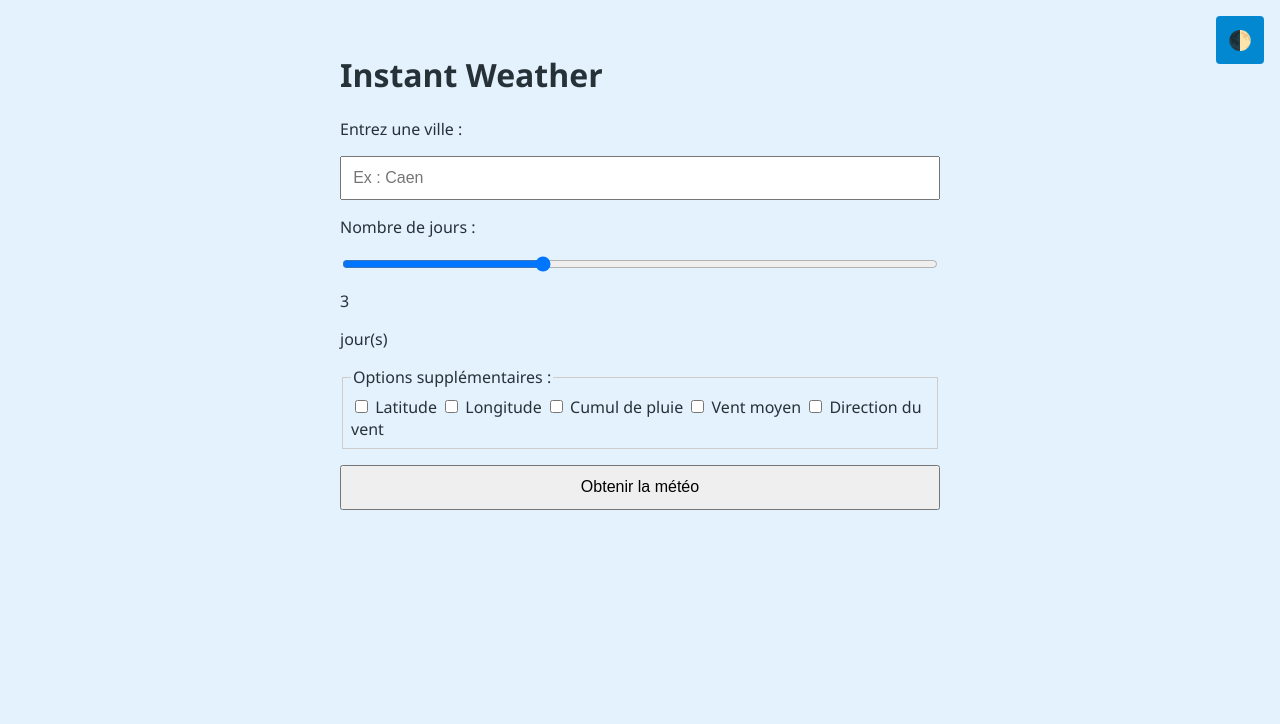
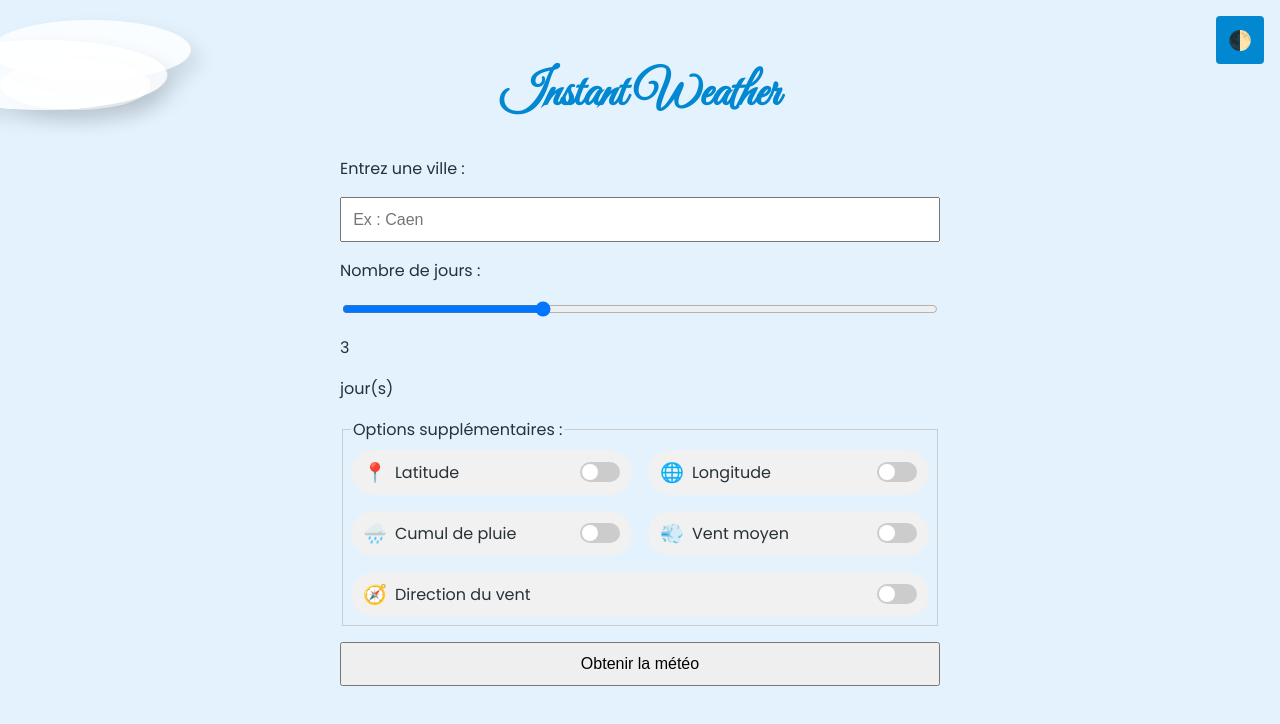
Before and after one commit to Hokoloina/TPsae203, a plain HTML site: page index.html in a window 1280 px wide. Drawn offline with Linux system fonts and the light colour scheme; some icons are missing.

Commit message:
amélioration couleurs

```diff
--- a/index.html
+++ b/index.html
@@ -8,11 +8,24 @@
     <!-- Weather Icons par Erik Flowers -->
     <link rel="stylesheet"
         href="https://cdnjs.cloudflare.com/ajax/libs/weather-icons/2.0.10/css/weather-icons.min.css" />
+    <!-- Ajout de Google Fonts pour une typographie moderne -->
+    <link href="https://fonts.googleapis.com/css2?family=Great+Vibes&family=Poppins:wght@400;700&display=swap"
+        rel="stylesheet">
+    <!-- Weather Icons par Erik Flowers -->
+    <link rel="stylesheet"
+        href="https://cdnjs.cloudflare.com/ajax/libs/weather-icons/2.0.10/css/weather-icons.min.css" />
 
     <link rel="stylesheet" href="style.css">
 </head>
 
 <body>
+    <!-- Ajout d'un conteneur pour afficher des nuages animés en fond -->
+    <div class="clouds">
+        <!-- Ajout de plusieurs div pour simuler le mouvement des nuages -->
+        <div class="cloud" style="top: 20px; left: -150px; width: 200px; height: 60px; animation-duration: 50s;"></div>
+        <div class="cloud" style="top: 60px; left: -100px; width: 150px; height: 50px; animation-duration: 70s;"></div>
+        <div class="cloud" style="top: 40px; left: -200px; width: 250px; height: 70px; animation-duration: 60s;"></div>
+    </div>
     <!-- Bouton de bascule Dark Mode -->
     <button id="toggleDarkMode" aria-label="Basculer mode sombre">🌓</button>
 
@@ -21,27 +34,65 @@
 
         <form id="weatherForm">
             <!-- Pour l’input ville -->
+
             <label for="city">Entrez une ville :</label>
-            <input type="text" id="city" placeholder="Ex : Caen" required aria-required="true">
+            <input type="text" id="city" placeholder="Ex : Caen" required aria-required="true" autocomplete="off">
 
+            <!--Slider pour choisir le nombre de jours  -->
             <label for="daysRange">Nombre de jours :</label>
             <input type="range" id="daysRange" min="1" max="7" value="3" aria-valuemin="1" aria-valuemax="7"
                 aria-valuenow="3">
             <span id="daysDisplay">3</span> jour(s)
 
-            <fieldset>
+            <!-- Pour les options supplémentaires  -->
+            <fieldset class="toggle-options">
                 <legend>Options supplémentaires :</legend>
-                <label><input type="checkbox" id="showLat"> Latitude</label>
-                <label><input type="checkbox" id="showLon"> Longitude</label>
-                <label><input type="checkbox" id="showRain"> Cumul de pluie</label>
-                <label><input type="checkbox" id="showWind"> Vent moyen</label>
-                <label><input type="checkbox" id="showDir"> Direction du vent</label>
+                <div class="toggle-option">
+                    <label for="showLat">
+                        <span class="toggle-icon">📍</span>
+                        Latitude
+                        <input type="checkbox" id="showLat">
+                        <span class="slider"></span>
+                    </label>
+                </div>
+                <div class="toggle-option">
+                    <label for="showLon">
+                        <span class="toggle-icon">🌐</span>
+                        Longitude
+                        <input type="checkbox" id="showLon">
+                        <span class="slider"></span>
+                    </label>
+                </div>
+                <div class="toggle-option">
+                    <label for="showRain">
+                        <span class="toggle-icon">🌧️</span>
+                        Cumul de pluie
+                        <input type="checkbox" id="showRain">
+                        <span class="slider"></span>
+                    </label>
+                </div>
+                <div class="toggle-option">
+                    <label for="showWind">
+                        <span class="toggle-icon">💨</span>
+                        Vent moyen
+                        <input type="checkbox" id="showWind">
+                        <span class="slider"></span>
+                    </label>
+                </div>
+                <div class="toggle-option">
+                    <label for="showDir">
+                        <span class="toggle-icon">🧭</span>
+                        Direction du vent
+                        <input type="checkbox" id="showDir">
+                        <span class="slider"></span>
+                    </label>
+                </div>
             </fieldset>
 
             <button type="submit">Obtenir la météo</button>
         </form>
 
-        <!-- aria-live pour annoncer dynamiquement les résultats -->
+        <!-- Zone d'affichage dynamique  -->
         <section id="weatherDisplay" aria-live="polite"></section>
     </main>
 
--- a/style.css
+++ b/style.css
@@ -14,15 +14,58 @@
 }
 
 body {
-    font-family: 'Segoe UI', sans-serif;
+    font-family: 'Poppins', sans-serif;
     margin: 0;
     background-color: var(--bg-light);
     color: var(--text-light);
     display: flex;
-    justify-content: center;
-    align-items: flex-start;
+    flex-direction: column;
+    align-items: center;
     padding: 2rem;
+    transition: background 0.5s ease-in-out;
 }
+
+/* Titre en Great Vibes */
+h1 {
+    font-family: 'Great Vibes', cursive;
+    font-size: 3rem;
+    color: var(--primary);
+    text-align: center;
+}
+
+/* ------------------------------
+   Fond animé avec nuages
+--------------------------------- */
+.clouds {
+    position: fixed;
+    top: 0;
+    left: 0;
+    width: 100%;
+    height: 200px;
+    pointer-events: none;
+    overflow: hidden;
+    z-index: -2;
+}
+
+/* Style et animation des nuages */
+.cloud {
+    position: absolute;
+    background: rgba(255, 255, 255, 0.8);
+    border-radius: 50%;
+    box-shadow: 10px 10px 20px rgba(0, 0, 0, 0.1);
+    animation: float linear infinite;
+}
+
+@keyframes float {
+    0% {
+        transform: translateX(0);
+    }
+
+    100% {
+        transform: translateX(110vw);
+    }
+}
+
 
 /* Mode sombre */
 .dark-mode {
@@ -50,10 +93,14 @@ body {
     font-size: 1.2rem;
 }
 
-
+/* ------------------------------
+   Formulaire et conteneur principal
+--------------------------------- */
 main {
     max-width: 600px;
     width: 100%;
+    position: relative;
+    z-index: 1;
 }
 
 form {
@@ -68,73 +115,84 @@ button {
     font-size: 1rem;
 }
 
-fieldset {
-    border: 1px solid #ccc;
-    padding: 0.5rem;
+/* ------------------------------
+   Toggle switches custom pour options supplémentaires
+--------------------------------- */
+.toggle-options {
+  display: flex;
+  flex-wrap: wrap;
+  gap: 1rem;
+  justify-content: space-between;
 }
 
+.toggle-option {
+  flex: 1 1 calc(50% - 1rem);
+}
+
+.toggle-option label {
+  display: flex;
+  align-items: center;
+  justify-content: space-between;
+  background: #f1f1f1;
+  padding: 0.5rem 0.75rem;
+  border-radius: 25px;
+  cursor: pointer;
+  transition: background 0.3s;
+}
+
+.toggle-option label:hover {
+  background: #e0e0e0;
+}
+
+.toggle-option .toggle-icon {
+  font-size: 1.2rem;
+  color: var(--primary);
+  margin-right: 0.5rem;
+}
+
+/* Masquer la case à cocher native */
+.toggle-option input {
+  display: none;
+}
+
+/* Slider custom du toggle */
+.toggle-option .slider {
+  position: relative;
+  width: 40px;
+  height: 20px;
+  background: #ccc;
+  border-radius: 10px;
+  margin-left: auto;
+  transition: background 0.3s;
+}
+
+.toggle-option .slider::before {
+  content: "";
+  position: absolute;
+  width: 16px;
+  height: 16px;
+  background: white;
+  border-radius: 50%;
+  top: 2px;
+  left: 2px;
+  transition: transform 0.3s;
+}
+
+.toggle-option input:checked + .slider {
+  background: var(--primary);
+}
+
+.toggle-option input:checked + .slider::before {
+  transform: translateX(20px);
+}
+
+/* ------------------------------
+   Affichage des cartes météo
+--------------------------------- */
 #weatherDisplay {
   margin-top: 2rem;
   display: grid;
   gap: 1rem;
-}
-
-.weather-card {
-    background-color: white;
-    padding: 1rem;
-    border-radius: 8px;
-    box-shadow: 0 0 10px rgba(0, 0, 0, 0.1);
-}
-
-/* Loader animation */
-.loader {
-    border: 4px solid #f3f3f3;
-    border-top: 4px solid var(--primary);
-    border-radius: 50%;
-    width: 40px;
-    height: 40px;
-    animation: spin 0.8s linear infinite;
-    margin: 2rem auto;
-}
-
-@keyframes spin {
-    0% {
-        transform: rotate(0deg);
-    }
-
-    100% {
-        transform: rotate(360deg);
-    }
-}
-
-/* Style des messages d’erreur */
-.error {
-    color: var(--error-color);
-    background: #ffcdd2;
-    padding: 0.5rem;
-    border-radius: 4px;
-}
-
-/* Responsive mobile-first */
-@media (max-width: 600px) {
-    body {
-        padding: 1rem;
-    }
-
-    main {
-        width: 100%;
-    }
-
-    form {
-        gap: 0.5rem;
-    }
-}
-
-/* Icons et cards */
-.weather-icon {
-    font-size: 2.5rem;
-    margin-right: 0.5rem;
-    vertical-align: middle;
 }
 
 .weather-card {
@@ -150,35 +208,58 @@ fieldset {
   transition: background 0.3s, border-color 0.3s;
 }
 
-/* Couleurs selon condition */
+/* Animation de transition du background selon conditions météo */
+
+.bg-sunny {
+  background: linear-gradient(135deg, #fffde7, #e3f2fd);
+}
+.bg-cloudy {
+  background: linear-gradient(135deg, #eceff1, #cfd8dc);
+}
+.bg-rain {
+  background: linear-gradient(135deg, #e1f5fe, #b3e5fc);
+}
+.bg-storm {
+  background: linear-gradient(135deg, #f3e5f5, #e1bee7);
+}
+.bg-snow {
+  background: linear-gradient(135deg, #fafafa, #e0f7fa);
+}
+.bg-fog {
+  background: linear-gradient(135deg, #eceff1, #cfd8dc);
+}
+
+/* ------------------------------
+   Couleurs et styles des cartes météo selon condition
+--------------------------------- */
+.weather-icon {
+  font-size: 2.5rem;
+  margin-right: 0.5rem;
+  vertical-align: middle;
+}
+
 .weather-card.sunny {
   border-color: var(--sun-color);
-    background: linear-gradient(135deg, #fffde7, #e3f2fd);
 }
 
 .weather-card.cloudy {
   border-color: var(--cloud-color);
-    background: linear-gradient(135deg, #eceff1, #cfd8dc);
 }
 
 .weather-card.rain {
   border-color: var(--rain-color);
-    background: linear-gradient(135deg, #e1f5fe, #b3e5fc);
 }
 
 .weather-card.storm {
   border-color: var(--storm-color);
-    background: linear-gradient(135deg, #f3e5f5, #e1bee7);
 }
 
 .weather-card.snow {
   border-color: var(--snow-color);
-    background: linear-gradient(135deg, #fafafa, #e0f7fa);
 }
 
 .weather-card.fog {
   border-color: var(--fog-color);
-    background: linear-gradient(135deg, #eceff1, #cfd8dc);
 }
 
 .visually-hidden {
@@ -192,73 +273,73 @@ fieldset {
   border: 0;
 }
 
-/* ==============================
-   Dark-mode : override cards
-   ============================== */
-
-/* Forcer le texte en foncé pour toutes les weather-cards */
-.dark-mode .weather-card {
-    color: var(--text-light) !important;
+/* ------------------------------
+   Loader animation
+--------------------------------- */
+.loader {
+  border: 4px solid #f3f3f3;
+  border-top: 4px solid var(--primary);
+  border-radius: 50%;
+  width: 40px;
+  height: 40px;
+  animation: spin 0.8s linear infinite;
+  margin: 2rem auto;
 }
 
-  /* 🌓 Si tu préfères un fond généralisé plus sombre : */
-  .dark-mode .weather-card {
-    background: #3b4252 !important;
+@keyframes spin {
+  0% { transform: rotate(0deg); }
+  100% { transform: rotate(360deg); }
 }
 
-  /* 🌓 Ou, classe par classe, tu peux choisir un dégradé sombre */
-  /* Sunny */
-  .dark-mode .weather-card.sunny {
-    background: linear-gradient(135deg, rgba(248,231,28,0.2), rgba(248,231,28,0.1));
-    border-color: var(--sun-color);
-  }
-  /* Cloudy */
-  .dark-mode .weather-card.cloudy {
-    background: linear-gradient(135deg, rgba(144,164,174,0.2), rgba(144,164,174,0.1));
-    border-color: var(--cloud-color);
-  }
-  /* Rain */
-  .dark-mode .weather-card.rain {
-    background: linear-gradient(135deg, rgba(79,195,247,0.2), rgba(79,195,247,0.1));
-    border-color: var(--rain-color);
-  }
-  /* Storm */
-  .dark-mode .weather-card.storm {
-    background: linear-gradient(135deg, rgba(142,36,170,0.2), rgba(142,36,170,0.1));
-    border-color: var(--storm-color);
-  }
-  /* Snow */
-  .dark-mode .weather-card.snow {
-    background: linear-gradient(135deg, rgba(255,255,255,0.2), rgba(255,255,255,0.1));
-    border-color: var(--snow-color);
-  }
-  /* Fog */
-  .dark-mode .weather-card.fog {
-    background: linear-gradient(135deg, rgba(120,144,156,0.2), rgba(120,144,156,0.1));
-    border-color: var(--fog-color);
+/* ------------------------------
+   Messages d’erreur
+--------------------------------- */
+.error {
+  color: var(--error-color);
+  background: #ffcdd2;
+  padding: 0.5rem;
+  border-radius: 4px;
 }
 
-  /* ============= */
-/* Dark-mode text */
-/* ============= */
-/* 1) Texte par défaut en blanc */
-.dark-mode {
-    color: var(--text-dark) !important; /* #eceff4 */
+/* ------------------------------
+   Responsive mobile-first
+--------------------------------- */
+@media (max-width: 600px) {
+  body {
+    padding: 1rem;
+  }
+  main {
+    width: 100%;
+  }
+  form {
+    gap: 0.5rem;
+  }
 }
 
-  /* 2) Cartes météo : fond sombre + texte blanc */
+/* ------------------------------
+   Dark-mode override
+--------------------------------- */
+.dark-mode {
+  background-color: var(--bg-dark);
+  color: var(--text-dark);
+}
+
 .dark-mode .weather-card {
   background: #3b4252 !important;
   color: var(--text-dark) !important;
 }
 
-  /* 3) Titres et paragraphes à l’intérieur */
 .dark-mode .weather-card h3,
 .dark-mode .weather-card p {
   color: var(--text-dark) !important;
 }
 
-  /* 4) Icônes météo (pour qu’elles restent visibles) */
 .dark-mode .weather-icon {
   color: var(--text-dark) !important;
 }
+
+
+fieldset {
+    border: 1px solid #ccc;
+    padding: 0.5rem;
+}
```
Also changed, not shown: script.js (+34 -30 lines). Lines whose indentation alone changed are shown as unchanged.
